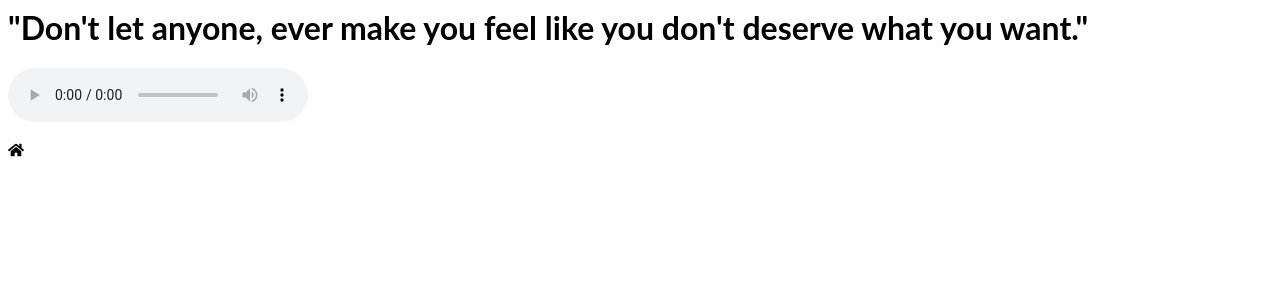
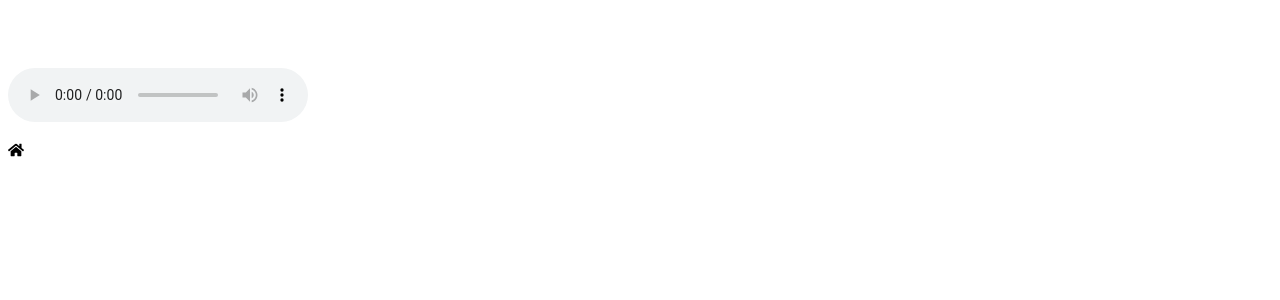
Before and after one commit to 21stChrom/practice-projects, a React (Create React App) app: page / in a window 1280 px wide. Shown: the top 300 px of the page. Built offline with nearby package versions, Linux system fonts and the light colour scheme.

Commit message:
1 file modified (latest 8-5-22)

```diff
--- a/src/App.js
+++ b/src/App.js
@@ -7,12 +7,11 @@ import React from "react";
       return (
 
         <div>
-          <h1>
+          <h1 style={{color: "transparent"}}>
           "Don't let anyone, ever make you feel like you don't deserve what you want."</h1>
-
-                      <audio controls>
-                        <source />
-                        </audio>
+               <audio controls>
+          <source src="https://cdn.jsdelivr.net/gh/21stChrom/practice-projects@main/src/Juice%20WRLD%20-%20Traumatized%20(%20Lyrics%20)%20[%20Unreleased%20]%20[%20Prod.%20by%20RockyRoadz%20]%20__%20Vibe%20Alone%20[720p].mp3" type="audio/mpeg" />
+          </audio>
 
             <div>
               <div id={"space"} />
```
